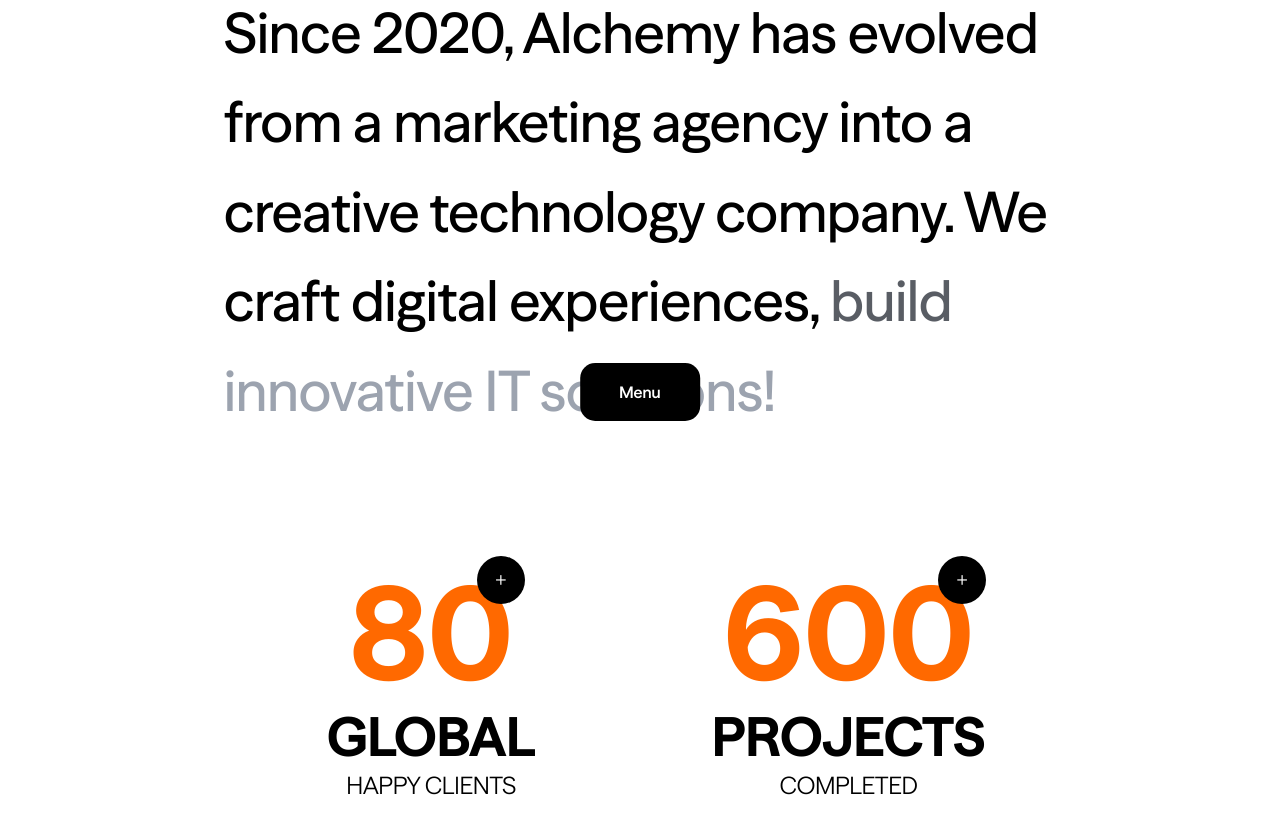
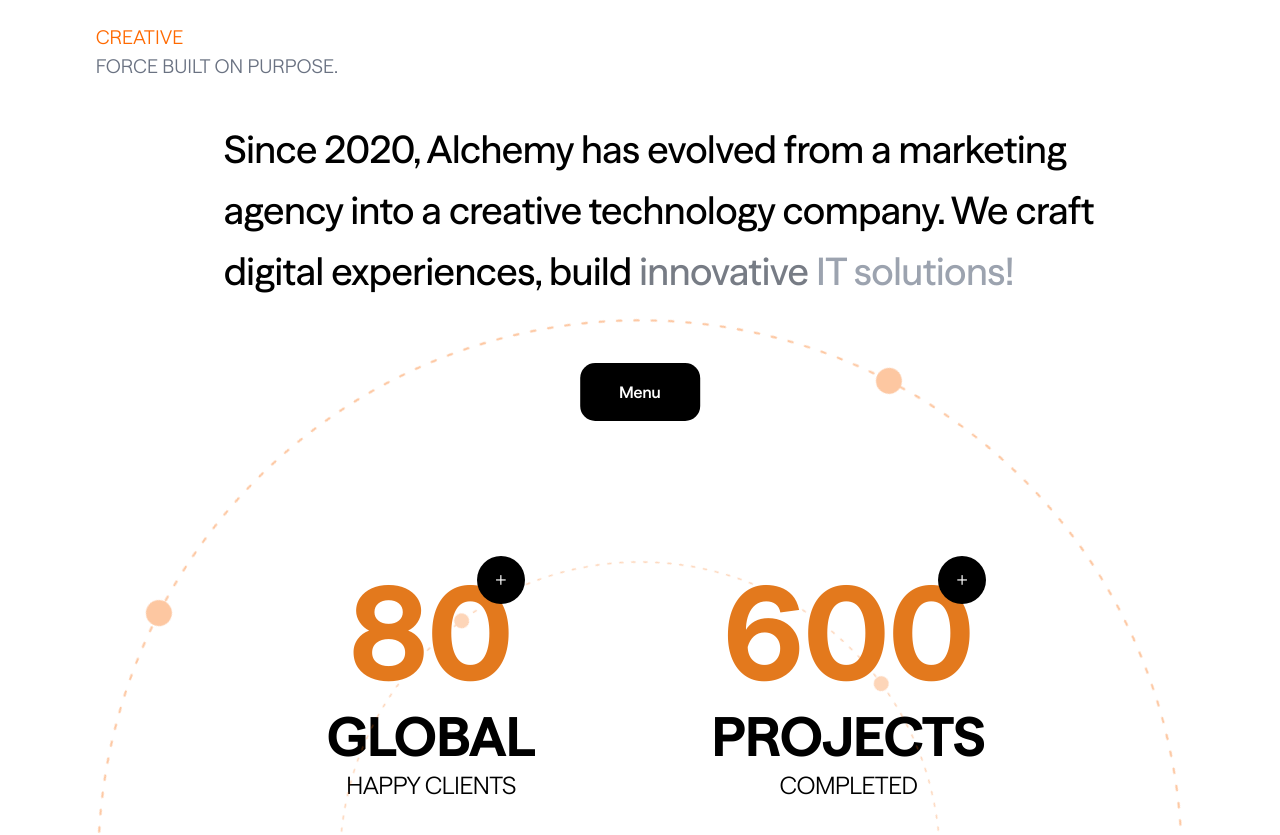
Before and after one commit to ChemyDigi/Alchemy-rewamp, a Next.js app: page /about in a window 1280 px wide. Shown: the part 340-1175 px from the top of the page. Built offline with nearby package versions, Linux system fonts and the light colour scheme.

Commit message:
background added

```diff
--- a/app/about/page.tsx
+++ b/app/about/page.tsx
@@ -3,16 +3,18 @@ import Footer from "@/components/Footer";
 import Hero from "../../components/about/hero";
 import Stats from "../../components/about/Stats";
 import Team from "../../components/about/Team";
-export default function Home() {
+import BackgroundCircles from "@/components/about/BackgroundCircles";
+export default function About() {
   return (
-    <main className="min-h-screen bg-white text-gray">
+    <main className="min-h-screen bg-white text-gray relative overflow-hidden">
 
-      {/* NAVBAR */}
+      {/* GLOBAL BACKGROUND */}
+      <BackgroundCircles />
+
       <Navbar />
       <Hero />
       <Stats />
       <Team />
-
       <Footer />
 
     </main>
--- /dev/null
+++ b/components/about/BackgroundCircles.tsx
@@ -0,0 +1,55 @@
+"use client";
+
+export default function BackgroundCircles() {
+  return (
+    <div className="absolute inset-0 z-0 pointer-events-none flex items-center justify-center -translate-y-[400px]">
+
+      {/* BIG CIRCLE */}
+      <svg
+        className="absolute w-[900px] md:w-[1100px] lg:w-[1300px] opacity-40 animate-[spin_80s_linear_infinite]"
+        viewBox="0 0 600 600"
+        fill="none"
+      >
+        <circle
+          cx="300"
+          cy="300"
+          r="250"
+          stroke="#f97316"
+          strokeWidth="1"
+          strokeDasharray="2 6"
+          strokeLinecap="round"
+        />
+
+        {/* SOLID DOTS */}
+        <circle cx="300" cy="50" r="6" fill="#f97316" />
+        <circle cx="550" cy="300" r="6" fill="#f97316" />
+        <circle cx="300" cy="550" r="6" fill="#f97316" />
+        <circle cx="50" cy="300" r="6" fill="#f97316" />
+      </svg>
+
+      {/* SMALL CIRCLE */}
+      <svg
+        className="absolute w-[600px] md:w-[750px] lg:w-[900px] opacity-30 animate-[spin_60s_linear_reverse_infinite]"
+        viewBox="0 0 600 600"
+        fill="none"
+      >
+        <circle
+          cx="300"
+          cy="300"
+          r="200"
+          stroke="#f97316"
+          strokeWidth="1"
+          strokeDasharray="2 6"
+          strokeLinecap="round"
+        />
+
+        {/* SOLID DOTS */}
+        <circle cx="300" cy="100" r="5" fill="#f97316" />
+        <circle cx="500" cy="300" r="5" fill="#f97316" />
+        <circle cx="300" cy="500" r="5" fill="#f97316" />
+        <circle cx="100" cy="300" r="5" fill="#f97316" />
+      </svg>
+
+    </div>
+  );
+}
--- a/components/about/Stats.tsx
+++ b/components/about/Stats.tsx
@@ -29,7 +29,7 @@ export default function AboutStats() {
 
               <h2
                 className="
-                  text-orange-500
+                  text-orange
                   text-[64px] sm:text-[90px] md:text-[110px] lg:text-[130px]
                   font-bold leading-none
                 "
--- a/components/about/hero.tsx
+++ b/components/about/hero.tsx
@@ -21,7 +21,7 @@ function ScrollFillText({ text }: { text: string }) {
         max-w-full md:max-w-[900px]
         font-medium
         text-left
-        text-[38px] sm:text-[24px] md:text-[40px] lg:text-[48px] xl:text-[56px]
+        text-[16px] sm:text-[20px] md:text-[32px] lg:text-[38px]
         leading-[1.6]
         text-gray-400
         translate-x-0 md:translate-x-16 lg:translate-x-32
@@ -55,7 +55,7 @@ export default function AboutHero() {
 
          <h1
   className="
-    text-[140px] sm:text-[100px] md:text-[140px] lg:text-[200px]
+    text-[14px] sm:text-[100px] md:text-[140px] lg:text-[200px]
     font-medium text-black leading-[0.95] tracking-tight
 
     text-center md:text-left
```
Lines whose indentation alone changed are shown as unchanged.
